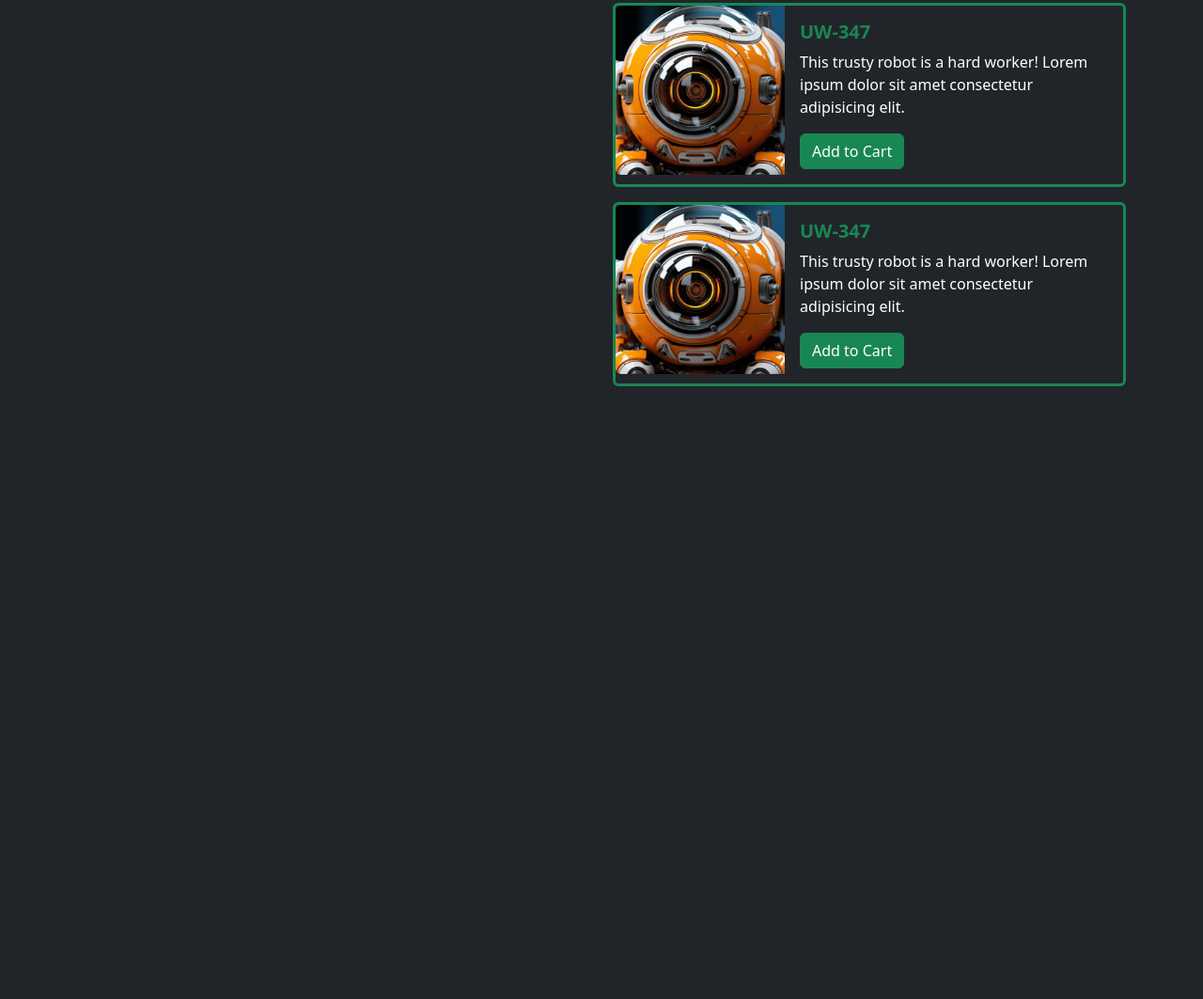
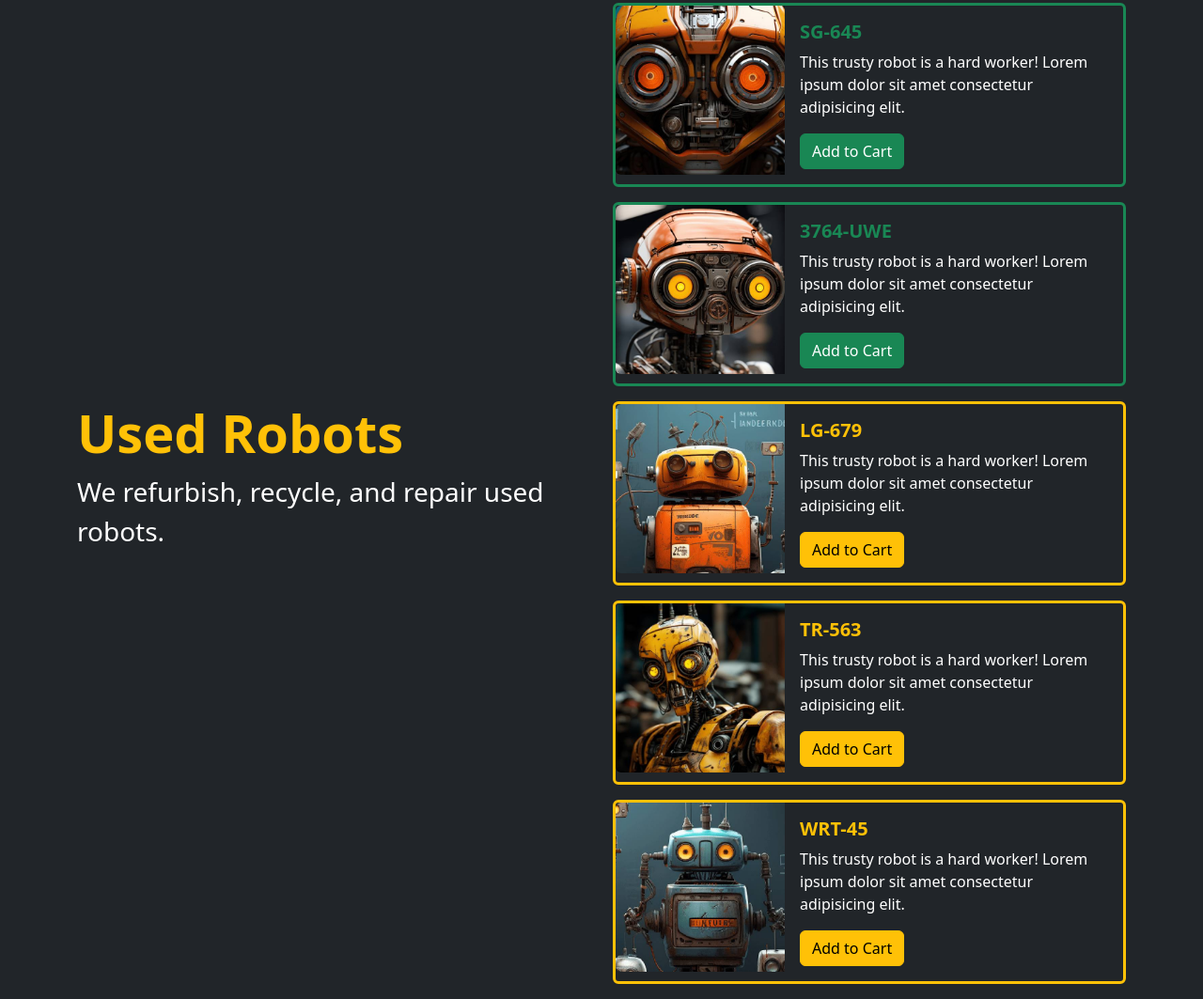
Before and after one commit to nstark12/robowave-2023, a plain HTML site: page index.html in a window 1280 px wide. Shown: the part 801-1864 px from the top of the page at 94% size. Before the commit the page ends 1228 px from the top, so only its background shows below. Drawn offline with nearby package versions, Linux system fonts and the light colour scheme.

Commit message:
used robots section added

```diff
--- a/index.html
+++ b/index.html
@@ -54,11 +54,11 @@
               <div class="card mb-3 border border-success border-3 bg-transparent">
                 <div class="row g-0">
                   <div class="col-md-4">
-                    <img src="./assets/images/thumbs/thumb-new-1.jpg" class="img-fluid rounded-start" alt="new robot 1">
+                    <img src="./assets/images/thumbs/thumb-new-2.jpg" class="img-fluid rounded-start" alt="new robot 2">
                   </div>
                   <div class="col-md-8">
                     <div class="card-body">
-                      <h5 class="card-title text-success fw-bold">UW-347</h5>
+                      <h5 class="card-title text-success fw-bold">SG-645</h5>
                       <p class="card-text text-white">This trusty robot is a hard worker! Lorem ipsum dolor sit amet consectetur adipisicing elit.</p>
                       <button class="btn btn-success">Add to Cart</button>
                     </div>
@@ -71,11 +71,11 @@
               <div class="card mb-3 border border-success border-3 bg-transparent">
                 <div class="row g-0">
                   <div class="col-md-4">
-                    <img src="./assets/images/thumbs/thumb-new-1.jpg" class="img-fluid rounded-start" alt="new robot 1">
+                    <img src="./assets/images/thumbs/thumb-new-3.jpg" class="img-fluid rounded-start" alt="new robot 3">
                   </div>
                   <div class="col-md-8">
                     <div class="card-body">
-                      <h5 class="card-title text-success fw-bold">UW-347</h5>
+                      <h5 class="card-title text-success fw-bold">3764-UWE</h5>
                       <p class="card-text text-white">This trusty robot is a hard worker! Lorem ipsum dolor sit amet consectetur adipisicing elit.</p>
                       <button class="btn btn-success">Add to Cart</button>
                     </div>
@@ -90,7 +90,69 @@
   </section>
 
   <section id="used" class="section">
-
+    <div class="container">
+      <div class="row">
+        <div class="col-12 col-md-6">
+          <h2 class="display-4 text-warning fw-bold">Used Robots</h2>
+          <p class="fs-3">We refurbish, recycle, and repair used robots.</p>
+        </div>
+        <div class="col-12 col-md-6">
+          <div class="row">
+            <!-- card column -->
+            <div class="col-6 col-md-12">
+              <div class="card mb-3 border border-warning border-3 bg-transparent">
+                <div class="row g-0">
+                  <div class="col-md-4">
+                    <img src="./assets/images/thumbs/thumb-used-1.jpg" class="img-fluid rounded-start" alt="new used 1">
+                  </div>
+                  <div class="col-md-8">
+                    <div class="card-body">
+                      <h5 class="card-title text-warning fw-bold">LG-679</h5>
+                      <p class="card-text text-white">This trusty robot is a hard worker! Lorem ipsum dolor sit amet consectetur adipisicing elit.</p>
+                      <button class="btn btn-warning">Add to Cart</button>
+                    </div>
+                  </div>
+                </div>
+              </div>
+            </div>
+            <!-- card column -->
+            <div class="col-6 col-md-12">
+              <div class="card mb-3 border border-warning border-3 bg-transparent">
+                <div class="row g-0">
+                  <div class="col-md-4">
+                    <img src="./assets/images/thumbs/thumb-used-2.jpg" class="img-fluid rounded-start" alt="used robot 2">
+                  </div>
+                  <div class="col-md-8">
+                    <div class="card-body">
+                      <h5 class="card-title text-warning fw-bold">TR-563</h5>
+                      <p class="card-text text-white">This trusty robot is a hard worker! Lorem ipsum dolor sit amet consectetur adipisicing elit.</p>
+                      <button class="btn btn-warning">Add to Cart</button>
+                    </div>
+                  </div>
+                </div>
+              </div>
+            </div>
+            <!-- card column -->
+            <div class="col-6 col-md-12">
+              <div class="card mb-3 border border-warning border-3 bg-transparent">
+                <div class="row g-0">
+                  <div class="col-md-4">
+                    <img src="./assets/images/thumbs/thumb-used-3.jpg" class="img-fluid rounded-start" alt="used robot 3">
+                  </div>
+                  <div class="col-md-8">
+                    <div class="card-body">
+                      <h5 class="card-title text-warning fw-bold">WRT-45</h5>
+                      <p class="card-text text-white">This trusty robot is a hard worker! Lorem ipsum dolor sit amet consectetur adipisicing elit.</p>
+                      <button class="btn btn-warning">Add to Cart</button>
+                    </div>
+                  </div>
+                </div>
+              </div>
+            </div>
+          </div>
+        </div>
+      </div>
+    </div>
   </section>
 
   <section id="contact" class="section">
```
